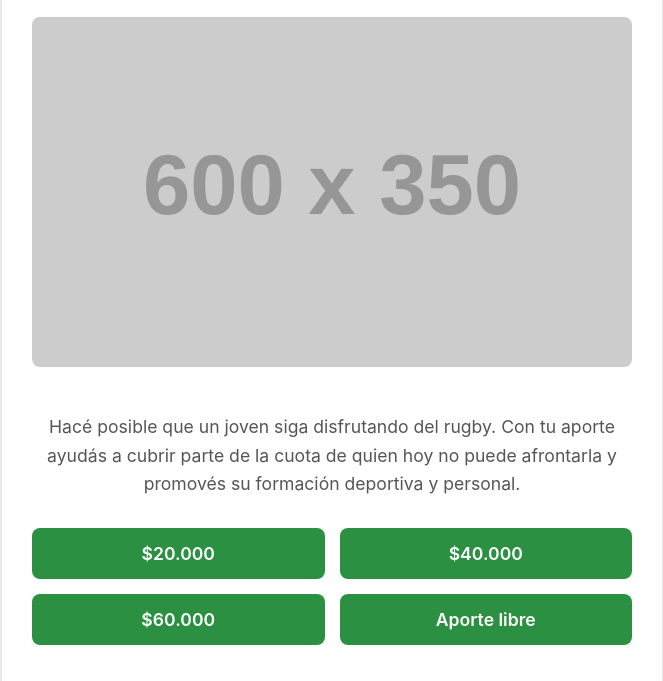
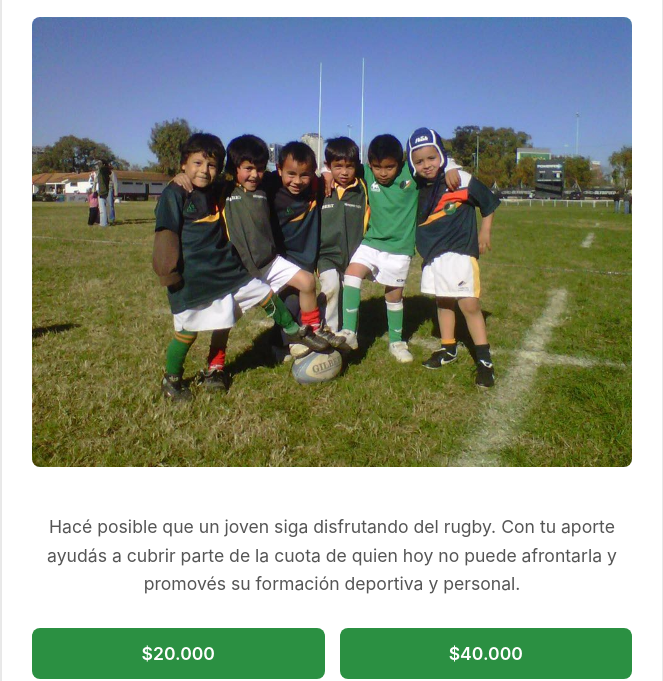
Before and after one commit to felipejulianes/sociosvrc, a plain HTML site: page marcos3.html in a window 1280 px wide. Shown: the part 129-810 px from the top of the page, without its empty margins (308-971 px from the left). Drawn offline with Linux system fonts and the light colour scheme; placeholder pictures from the web are drawn by us.

Commit message:
Update marcos3.html

```diff
--- a/marcos3.html
+++ b/marcos3.html
@@ -118,7 +118,7 @@
         <h1>Sumate como socio solidario</h1>
 
         <!-- 2. Imagen principal (reemplazar 'src') -->
-        <img src="https://via.placeholder.com/600x350/2B9042/FFFFFF?text=Foto+de+la+Campaña"
+        <img src="VRC Foto Vieja.jpg"
              alt="Jóvenes jugando al rugby en Virreyes Rugby Club"
              class="campaign-image">
 
```
